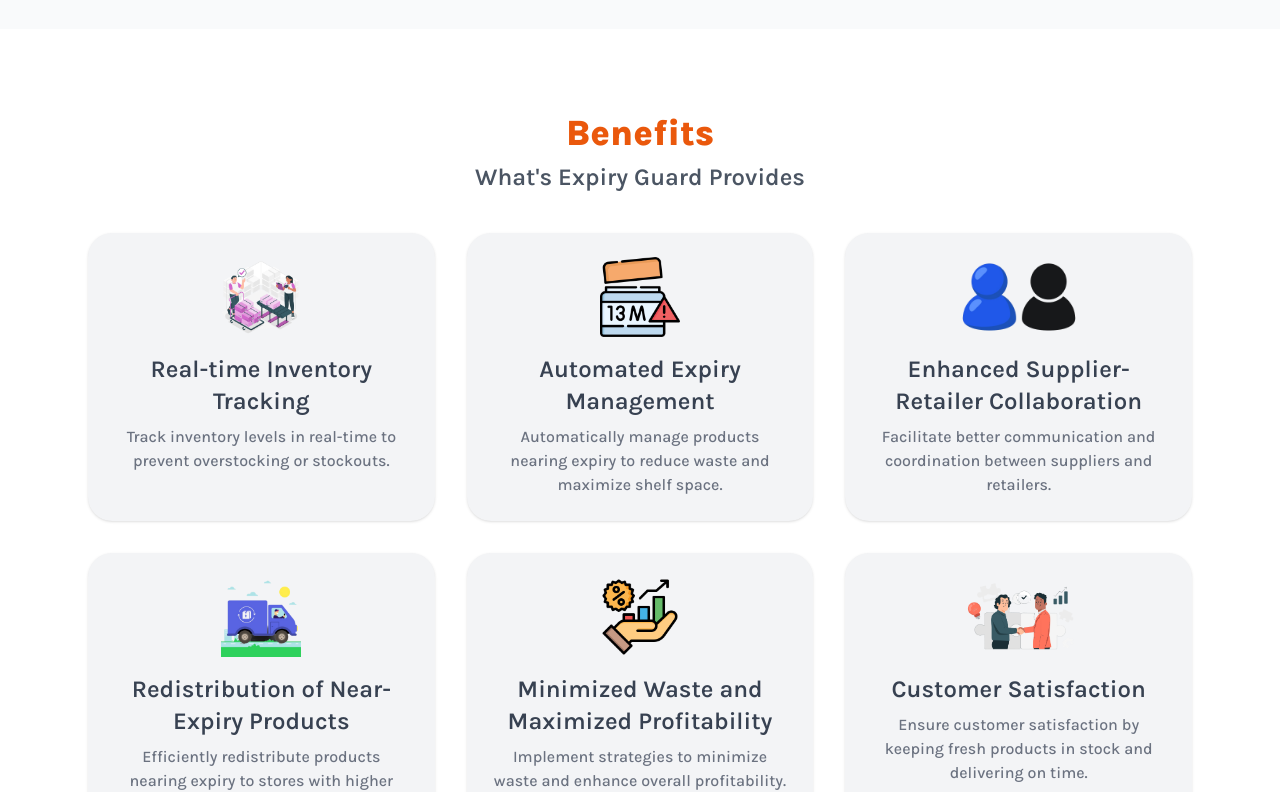
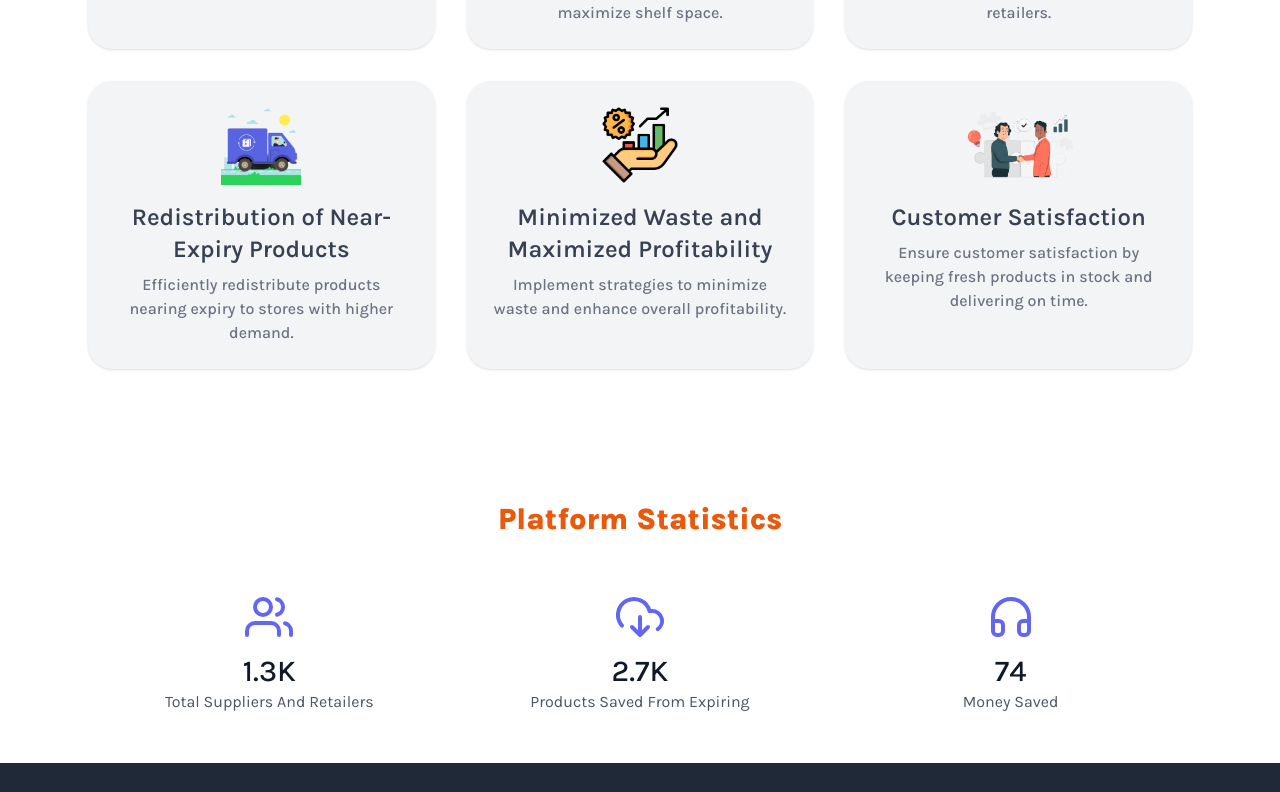
Before and after one commit to amanupadhyay28/ExpiryGuard, a React (Vite) app: page / in a window 1280 px wide. Shown: the part 1628-2420 px from the top of the page. Built offline with nearby package versions, Linux system fonts and the light colour scheme; no server answers; a web font is replaced by a local one.

Commit message:
done some ui enhancements and also added web stats

```diff
--- a/src/LandingPage/LandingPage.jsx
+++ b/src/LandingPage/LandingPage.jsx
@@ -6,16 +6,18 @@
 import Testimonials from "./components/Testimonial";
 import MarqueeCarousel from "./components/Marque";
 import Header from "./components/Header";
+import Webstats from "./components/Webstats";
 const LandingPage = () => {
   return (
     <div>
       <Header/>
       <HeroSection />
       <MarqueeCarousel/>
-      <Features />
+      {/* <Features /> */}
       <HowItWorks />
       <Benefits />
-      <Testimonials />
+      {/* <Testimonials /> */}
+      <Webstats/>
       <Footer />
     </div>
   );
--- a/src/LandingPage/components/Benefits.jsx
+++ b/src/LandingPage/components/Benefits.jsx
@@ -67,7 +67,7 @@
   return (
     <section className="py-5 m-16 ">
       <div className="container mx-auto px-6  text-center">
-        <h2 className="text-4xl font-extrabold text-orange-600">Benefits</h2>
+        <h2 className="text-4xl font-extrabold text-orange-600">Features</h2>
         <p className="mt-2 text-gray-600 text-2xl font-semibold ">
           What's Expiry Guard Provides
         </p>
--- a/src/LandingPage/components/Header.jsx
+++ b/src/LandingPage/components/Header.jsx
@@ -17,16 +17,16 @@
 
           {/* Navigation - Hidden on Mobile */}
           <nav className="hidden md:flex space-x-8 text-lg">
-            <a href="#home" className="hover:text-orange-400">
+            <a href="/" className="hover:text-orange-400">
               Home
             </a>
-            <a href="#about" className="hover:text-orange-400">
+            <a href="/" className="hover:text-orange-400">
               About
             </a>
-            <a href="#services" className="hover:text-orange-400">
+            <a href="/" className="hover:text-orange-400">
               Services
             </a>
-            <a href="#contact" className="hover:text-orange-400">
+            <a href="/" className="hover:text-orange-400">
               Contact
             </a>
           </nav>
--- /dev/null
+++ b/src/LandingPage/components/Webstats.jsx
@@ -0,0 +1,98 @@
+const Webstats = () => {
+  return (
+    <section className="text-gray-600 body-font mx-20 mt-28">
+      <div className="container px-5 pb-6  mx-auto ">
+        <div className="flex flex-col text-center w-full mb-8">
+          <h1 className="sm:text-3xl text-2xl font-extrabold title-font text-orange-600">
+            Platform Statistics
+          </h1>
+        </div>
+        <div className="flex flex-wrap -m-4 text-center">
+          <div className="p-4 md:w-1/3 sm:w-1/2 w-full">
+            <div className=" px-4 py-6 rounded-lg">
+              <svg
+                fill="none"
+                stroke="currentColor"
+                strokeLinecap="round"
+                strokeLinejoin="round"
+                strokeWidth="2"
+                className="text-indigo-500 w-12 h-12 mb-3 inline-block"
+                viewBox="0 0 24 24"
+              >
+                <path d="M17 21v-2a4 4 0 00-4-4H5a4 4 0 00-4 4v2"></path>
+                <circle cx="9" cy="7" r="4"></circle>
+                <path d="M23 21v-2a4 4 0 00-3-3.87m-4-12a4 4 0 010 7.75"></path>
+              </svg>
+              <h2 className="title-font font-medium text-3xl text-gray-900">
+                1.3K
+              </h2>
+              <p className="leading-relaxed">Total Suppliers And Retailers</p>
+            </div>
+          </div>
+          <div className="p-4 md:w-1/3 sm:w-1/2 w-full">
+            <div className="px-4 py-6 rounded-lg">
+              <svg
+                fill="none"
+                stroke="currentColor"
+                strokeLinecap="round"
+                strokeLinejoin="round"
+                strokeWidth="2"
+                className="text-indigo-500 w-12 h-12 mb-3 inline-block"
+                viewBox="0 0 24 24"
+              >
+                <path d="M8 17l4 4 4-4m-4-5v9"></path>
+                <path d="M20.88 18.09A5 5 0 0018 9h-1.26A8 8 0 103 16.29"></path>
+              </svg>
+              <h2 className="title-font font-medium text-3xl text-gray-900">
+                2.7K
+              </h2>
+              <p className="leading-relaxed">Products Saved From Expiring</p>
+            </div>
+          </div>
+
+          <div className="p-4 md:w-1/3 sm:w-1/2 w-full">
+            <div className=" px-4 py-6 rounded-lg">
+              <svg
+                fill="none"
+                stroke="currentColor"
+                strokeLinecap="round"
+                strokeLinejoin="round"
+                strokeWidth="2"
+                className="text-indigo-500 w-12 h-12 mb-3 inline-block"
+                viewBox="0 0 24 24"
+              >
+                <path d="M3 18v-6a9 9 0 0118 0v6"></path>
+                <path d="M21 19a2 2 0 01-2 2h-1a2 2 0 01-2-2v-3a2 2 0 012-2h3zM3 19a2 2 0 002 2h1a2 2 0 002-2v-3a2 2 0 00-2-2H3z"></path>
+              </svg>
+              <h2 className="title-font font-medium text-3xl text-gray-900">
+                74
+              </h2>
+              <p className="leading-relaxed">Money Saved</p>
+            </div>
+          </div>
+          {/* <div className="p-4 md:w-1/4 sm:w-1/2 w-full">
+            <div className="border-2 border-gray-200 px-4 py-6 rounded-lg">
+              <svg
+                fill="none"
+                stroke="currentColor"
+                strokeLinecap="round"
+                strokeLinejoin="round"
+                strokeWidth="2"
+                className="text-indigo-500 w-12 h-12 mb-3 inline-block"
+                viewBox="0 0 24 24"
+              >
+                <path d="M12 22s8-4 8-10V5l-8-3-8 3v7c0 6 8 10 8 10z"></path>
+              </svg>
+              <h2 className="title-font font-medium text-3xl text-gray-900">
+                46
+              </h2>
+              <p className="leading-relaxed">Places</p>
+            </div>
+          </div> */}
+        </div>
+      </div>
+    </section>
+  );
+};
+
+export default Webstats;
```
